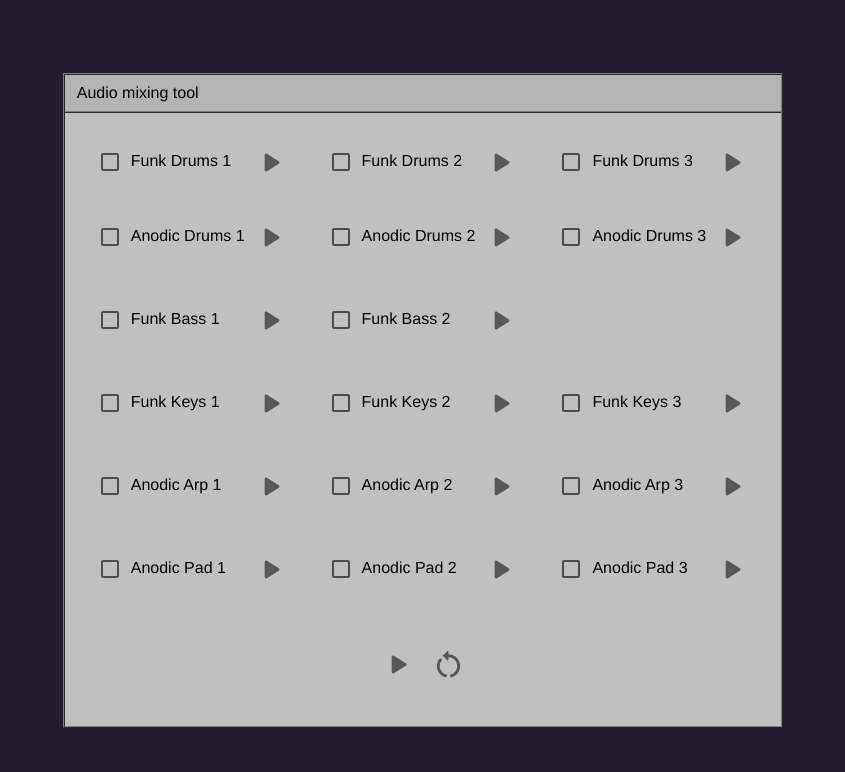
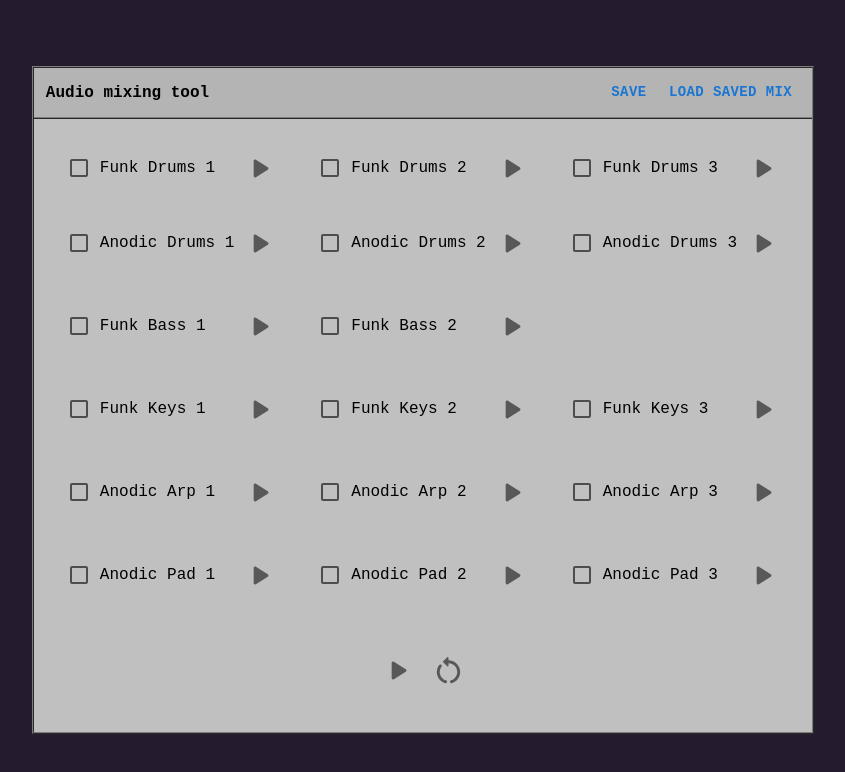
Before and after one commit to DonkeyDushan/djApp, a React (Vite) app: page / in a window 1280 px wide. Shown: the top 772 px of the page, without its empty margins (217-1062 px from the left). Built offline with nearby package versions, Linux system fonts and the light colour scheme.

Commit message:
fixes + style

```diff
--- a/src/app/App.css
+++ b/src/app/App.css
@@ -1,6 +1,6 @@
 
 :root {
-  font-family: Helvetica, system-ui, Avenir, Arial, sans-serif;
+  font-family: 'Courier New', monospace;
   line-height: 1.5;
   font-weight: 400;
 
--- a/src/app/pages/MainPage/index.module.css
+++ b/src/app/pages/MainPage/index.module.css
@@ -14,6 +14,12 @@
     background-color: #b4b4b4;
     color: #000;
     border-bottom: 2px ridge #7d7d7d;
+    font-weight: 600;
+
+    button {
+        font-weight: 600;
+        font-family: 'Courier New', monospace;
+    }
 }
 
 .window {
--- a/src/app/pages/MainPage/index.tsx
+++ b/src/app/pages/MainPage/index.tsx
@@ -1,15 +1,10 @@
 /* eslint-disable import/no-extraneous-dependencies */
 /* eslint-disable react-hooks/exhaustive-deps */
 import React, { useEffect, useMemo, useState } from 'react';
-import { Box, IconButton, Stack } from '@mui/material';
+import { Box, Button, IconButton, Stack } from '@mui/material';
 import styles from './index.module.css';
 import AudioButton from 'app/components/AudioButton';
-import {
-  PauseCircle,
-  PlayArrowRounded,
-  RefreshRounded,
-  RestartAltRounded,
-} from '@mui/icons-material';
+import { PauseCircle, PlayArrowRounded, RestartAltRounded } from '@mui/icons-material';
 
 export const MainPage = () => {
   const [checkedValues, setCheckedValues] = useState<string[]>([]);
@@ -118,24 +113,6 @@ export const MainPage = () => {
     });
   };
 
-  /*   const handleCheck = ({
-    key,
-    values = checkedValues,
-    setValues = setCheckedValues,
-  }: {
-    key: string;
-    values?: string[];
-    setValues?: (values: string[]) => void;
-  }) => {
-    stopAll();
-    if (values.includes(key)) {
-      const newValues = values.filter((v: string) => v !== key);
-      setValues(newValues);
-    } else {
-      setValues([...values, key]);
-    }
-  }; */
-
   const handleCheck = ({
     key,
     audio,
@@ -154,7 +131,8 @@ export const MainPage = () => {
       audio.currentTime = 0;
     } else {
       setValues([...values, key]);
-      const currentTime = allAudio[0]?.currentTime || 0;
+      const playingAudio = allAudio.find((a) => !a.paused);
+      const currentTime = playingAudio ? playingAudio.currentTime : 0;
       audio.currentTime = currentTime;
       if (isPlaying) {
         audio.play();
@@ -162,37 +140,42 @@ export const MainPage = () => {
     }
   };
 
-  useEffect(() => {
-    const handleLoopAudio = (audio: HTMLAudioElement, src: string) => {
+  const handleLoopAudio = (audio: HTMLAudioElement) => {
     audio.addEventListener('ended', () => {
-        /*  if (checkedValues.includes(src)) { */
+      console.log(audio.src, 'ended');
       audio.currentTime = 0; // Reset to the beginning
       audio.play(); // Play again
-        /*  } */
     });
   };
+  bassList.forEach(({ audio }) => handleLoopAudio(audio));
+  drumsList.forEach(({ audio }) => handleLoopAudio(audio));
+  keysList.forEach(({ audio }) => handleLoopAudio(audio));
+  arpList.forEach(({ audio }) => handleLoopAudio(audio));
+  padList.forEach(({ audio }) => handleLoopAudio(audio));
 
-    // Apply listeners for each audio file
-    bassList.forEach(({ audio, src }) => handleLoopAudio(audio, src));
-    drumsList.forEach(({ audio, src }) => handleLoopAudio(audio, src));
-    keysList.forEach(({ audio, src }) => handleLoopAudio(audio, src));
-    arpList.forEach(({ audio, src }) => handleLoopAudio(audio, src));
-    padList.forEach(({ audio, src }) => handleLoopAudio(audio, src));
-
-    // Cleanup function to remove listeners
-    return () => {
-      bassList.forEach(({ audio }) => audio.removeEventListener('ended', () => {}));
-      drumsList.forEach(({ audio }) => audio.removeEventListener('ended', () => {}));
-      keysList.forEach(({ audio }) => audio.removeEventListener('ended', () => {}));
-      arpList.forEach(({ audio }) => audio.removeEventListener('ended', () => {}));
-      padList.forEach(({ audio }) => audio.removeEventListener('ended', () => {}));
+  const saveCheckedValuesToLocalStorage = () => {
+    localStorage.setItem('checkedAudioValues', JSON.stringify(checkedValues));
   };
-  }, [checkedValues, bassList, drumsList, keysList, arpList, padList]);
+  const loadCheckedValuesFromLocalStorage = () => {
+    setCheckedValues([]);
+    stopAll();
+    setIsPlaying(false);
+    const savedValues = JSON.parse(localStorage.getItem('checkedAudioValues') || '');
+    setCheckedValues(savedValues || []);
+  };
 
   return (
     <Box className={styles.root}>
       <Box className={styles.window}>
-        <Box className={styles.header}>Audio mixing tool</Box>
+        <Box className={styles.header}>
+          <Stack direction={'row'} alignItems={'center'} justifyContent={'space-between'}>
+            {'Audio mixing tool'}
+            <Stack direction={'row'}>
+              <Button onClick={saveCheckedValuesToLocalStorage}>Save</Button>
+              <Button onClick={loadCheckedValuesFromLocalStorage}>Load saved mix</Button>
+            </Stack>
+          </Stack>
+        </Box>
         <Box className={styles.content}>
           <Box className={styles.grid}>
             {drumsList.map(({ text, src, audio }) => (
```
Lines whose indentation alone changed are shown as unchanged.
